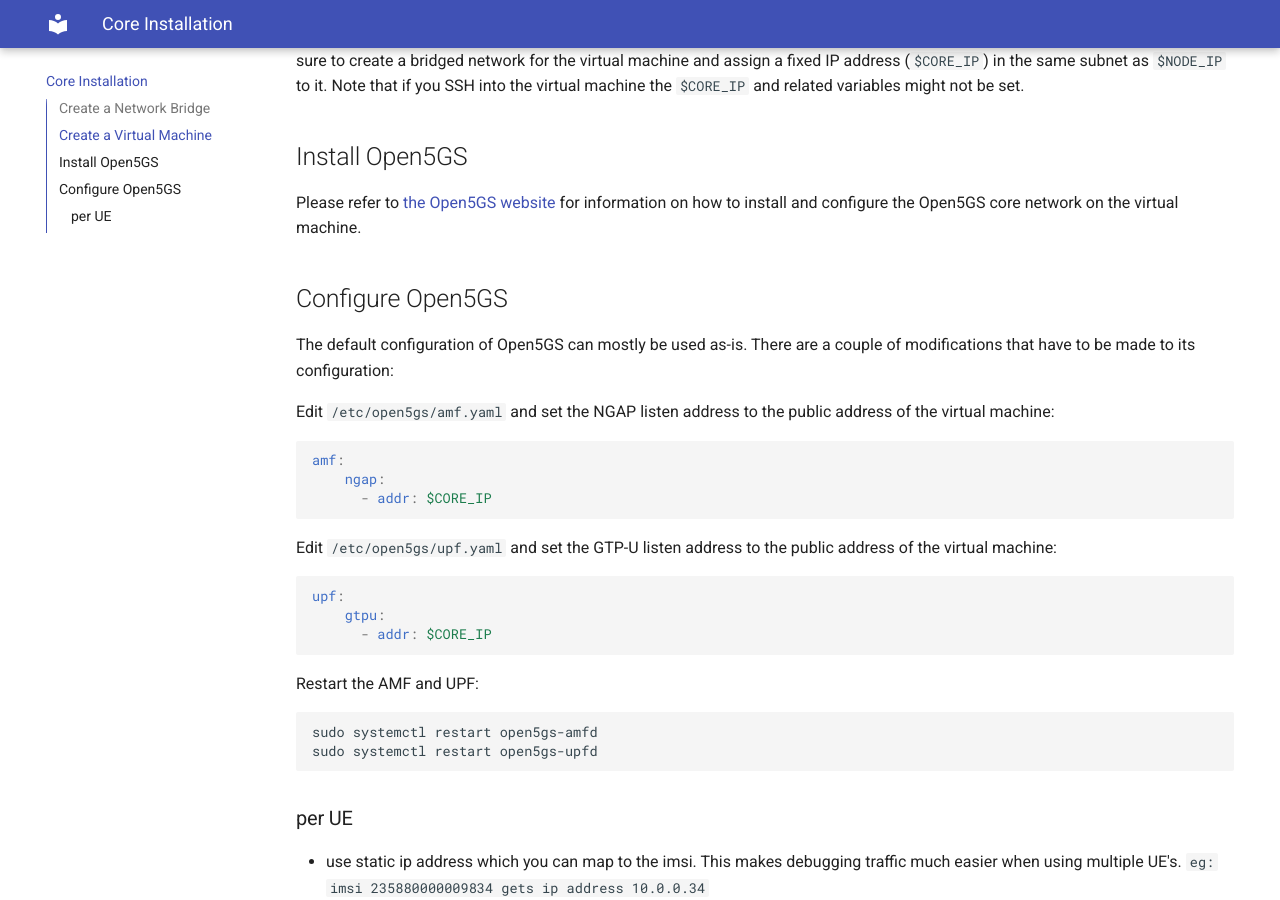
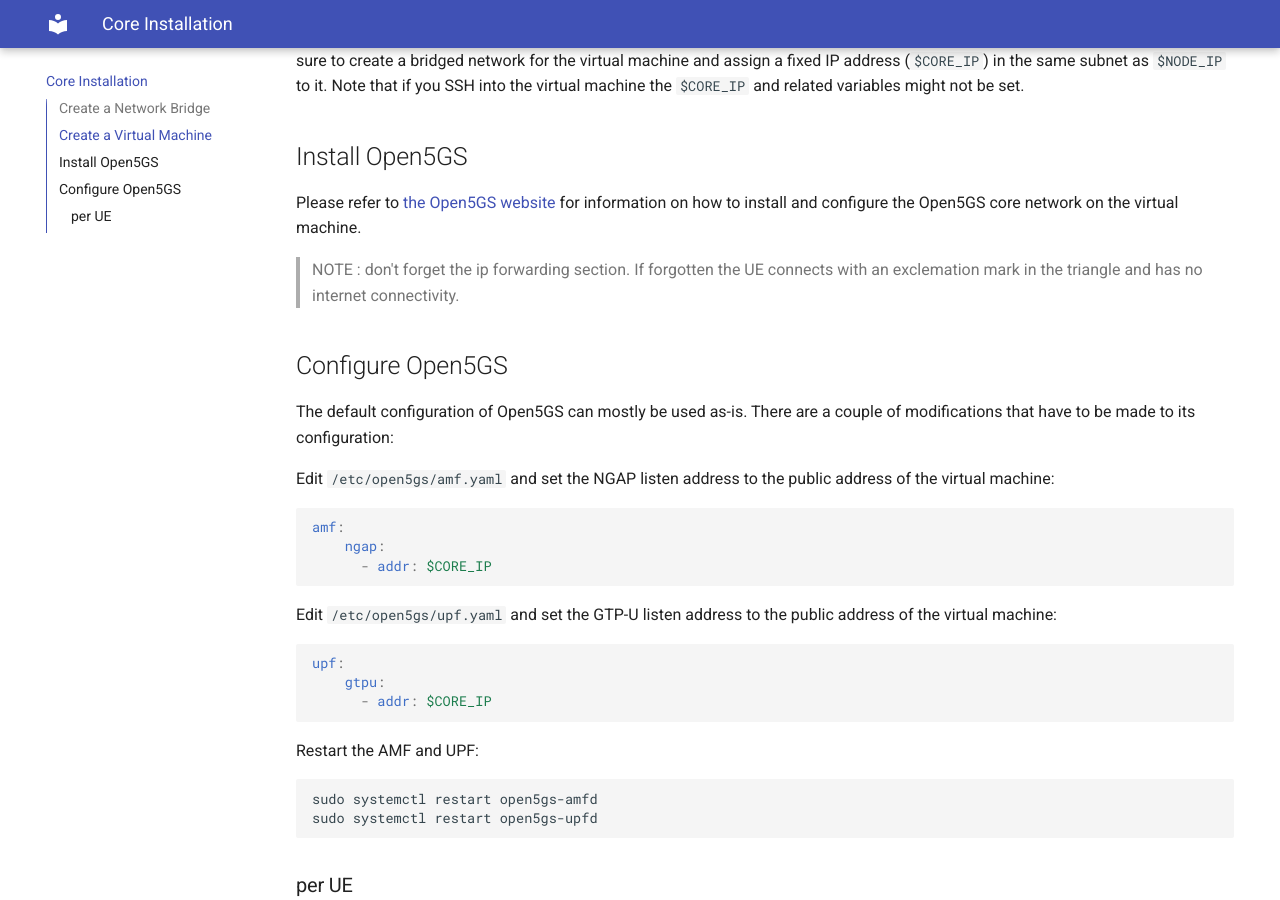
Before and after one commit to accelleran/drax-docs, an MkDocs documentation site: the page built from docs/core-install/index.md, in a window 1280 px wide and 900 px high, scrolled down 1135 px. Built offline with MkDocs 1.6.1 and Material for MkDocs 9.7.7, drawn with Linux system fonts in a browser that asks for light colours; the version menu is left out.

Commit message:
Update index.md

```diff
--- a/docs/core-install/index.md
+++ b/docs/core-install/index.md
@@ -56,6 +56,8 @@ Note that if you SSH into the virtual machine the `$CORE_IP` and related variabl
 
 Please refer to [the Open5GS website](https://open5gs.org/open5gs/docs/guide/01-quickstart/) for information on how to install and configure the Open5GS core network on the virtual machine.
 
+> NOTE : don't forget the ip forwarding section. If forgotten the UE connects with an exclemation mark in the triangle and has no internet connectivity.
+
 ## Configure Open5GS
 
 The default configuration of Open5GS can mostly be used as-is.
```
